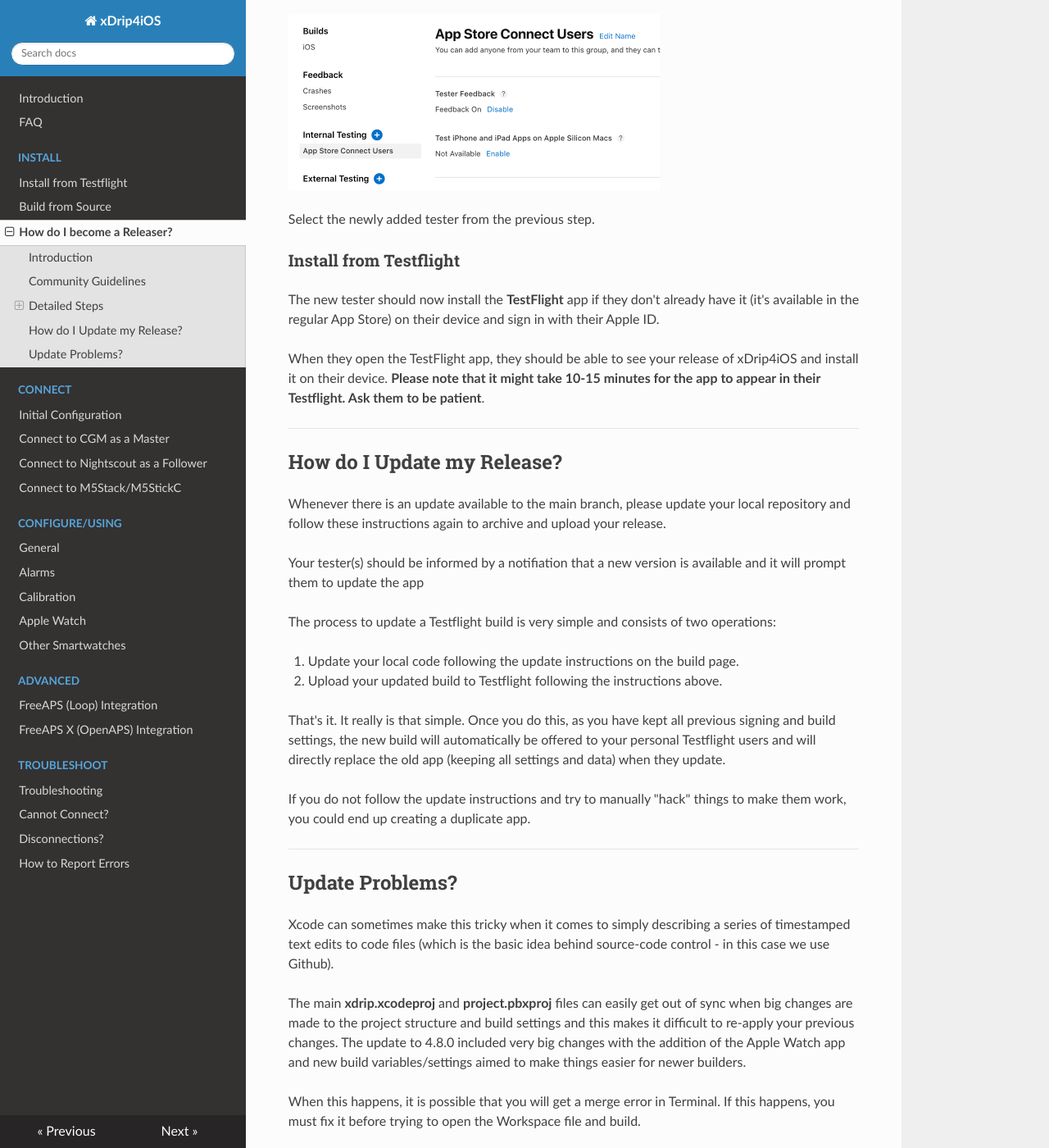
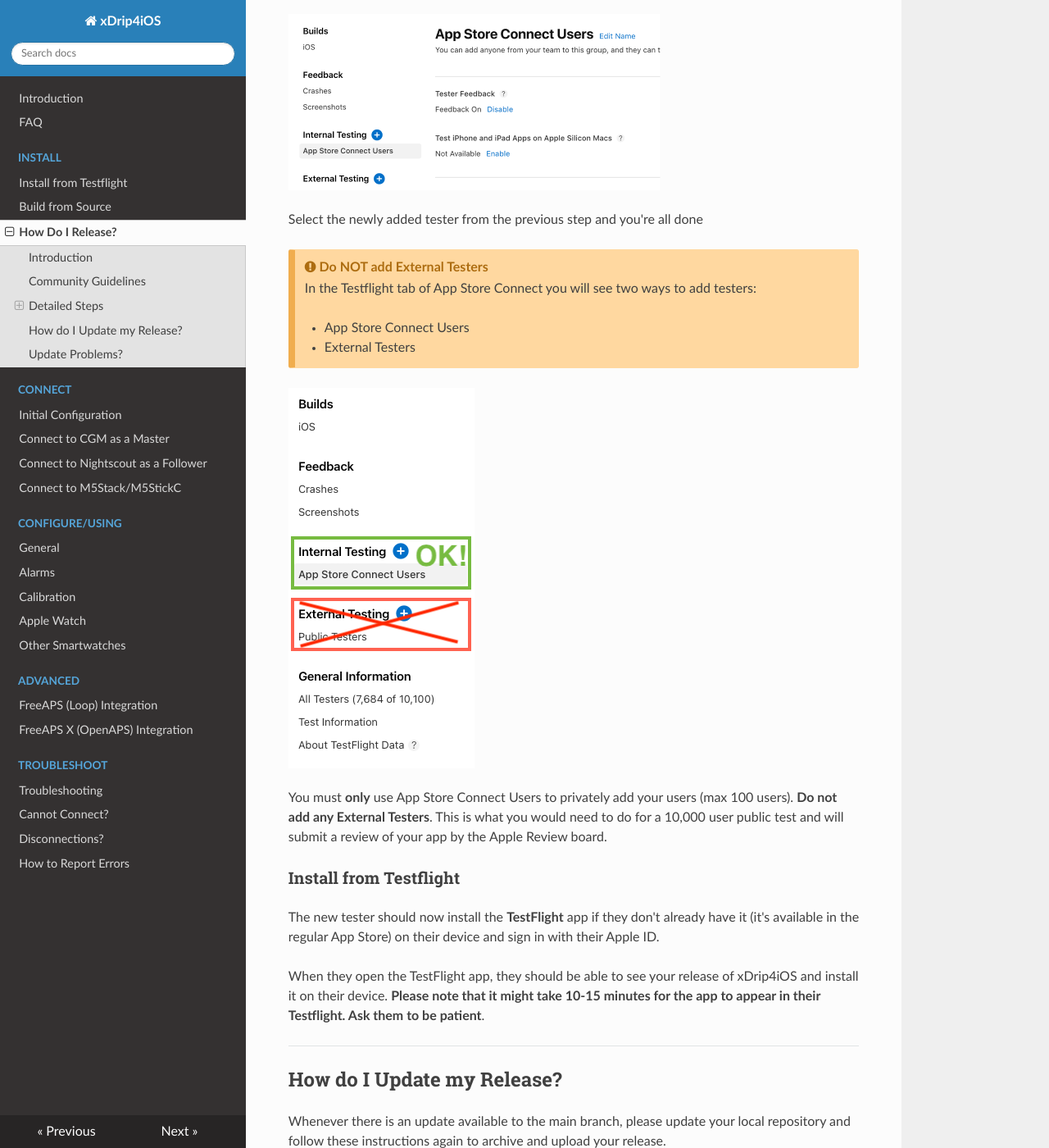
Before and after one commit to paulplant/xdrip4ios_docs, an MkDocs documentation site: the page built from docs/install/personal_testflight.md, in a window 1280 px wide and 1400 px high, scrolled down 8244 px. Shown: the whole window at 82% size. Built offline with MkDocs 1.6.1, drawn with Linux system fonts in a browser that asks for light colours; nearby versions of some CDN libraries; old or Windows-style settings are respelled for this version of MkDocs; some of the changed text lies outside the part shown.

Commit message:
update external testers text

```diff
--- a/docs/install/personal_testflight.md
+++ b/docs/install/personal_testflight.md
@@ -146,7 +146,18 @@ Click **+** to add a tester
 
 <img src="../img/Picture16.png" style="zoom:50%;" />
 
-Select the newly added tester from the previous step.
+Select the newly added tester from the previous step and you're all done
+
+!!!warning "Do NOT add External Testers"
+    In the Testflight tab of App Store Connect you will see two ways to add testers:
+
+    - App Store Connect Users
+    - External Testers
+
+<img src="../img/appstoreusers.png" />
+
+You must **only** use App Store Connect Users to privately add your users (max 100 users). **Do not add any External Testers**. This is what you would need to do for a 10,000 user public test and will submit a review of your app by the Apple Review board.
+
 
 ### Install from Testflight
 
--- a/mkdocs.yml
+++ b/mkdocs.yml
@@ -14,7 +14,7 @@ pages:
 - Install:
     - 'Install from Testflight': 'install/testflight.md'
     - 'Build from Source': 'install/build.md'
-    - 'How do I become a Releaser?': 'install/personal_testflight.md'
+    - 'How Do I Release?': 'install/personal_testflight.md'
 - Connect:
     - 'Initial Configuration': 'connect/index.md'
     - 'Connect to CGM as a Master': 'connect/cgm.md'
```
Also changed, not shown: docs/install/img/appstoreusers.png (added).
